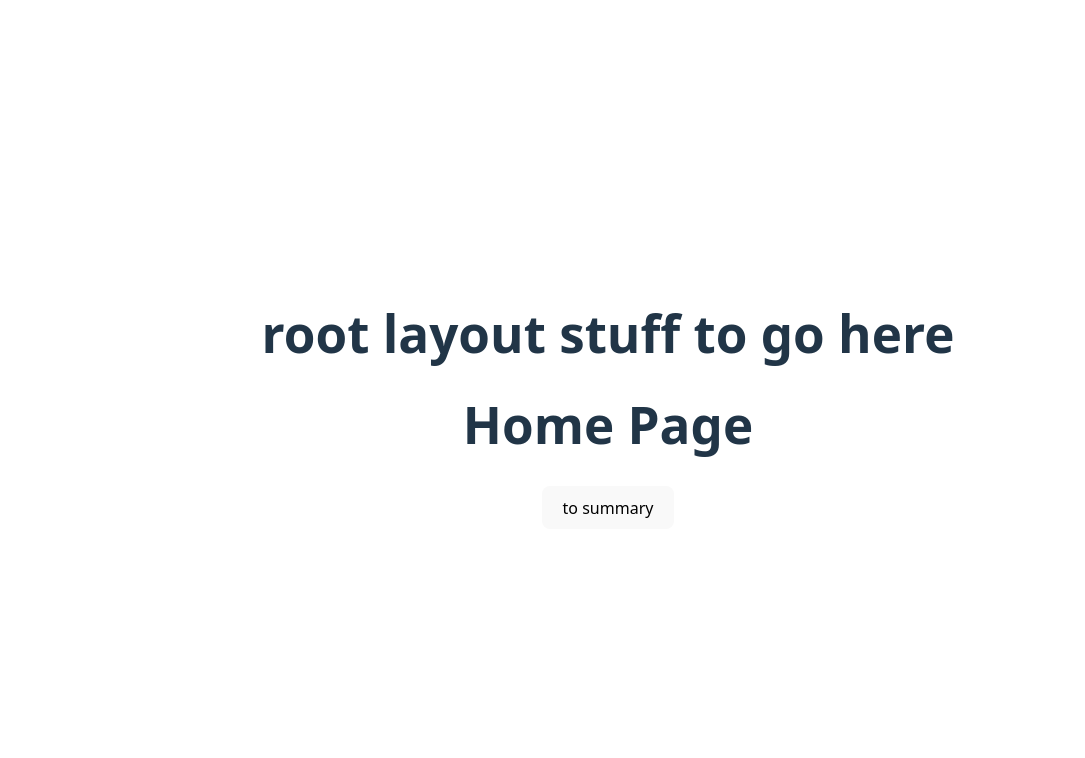
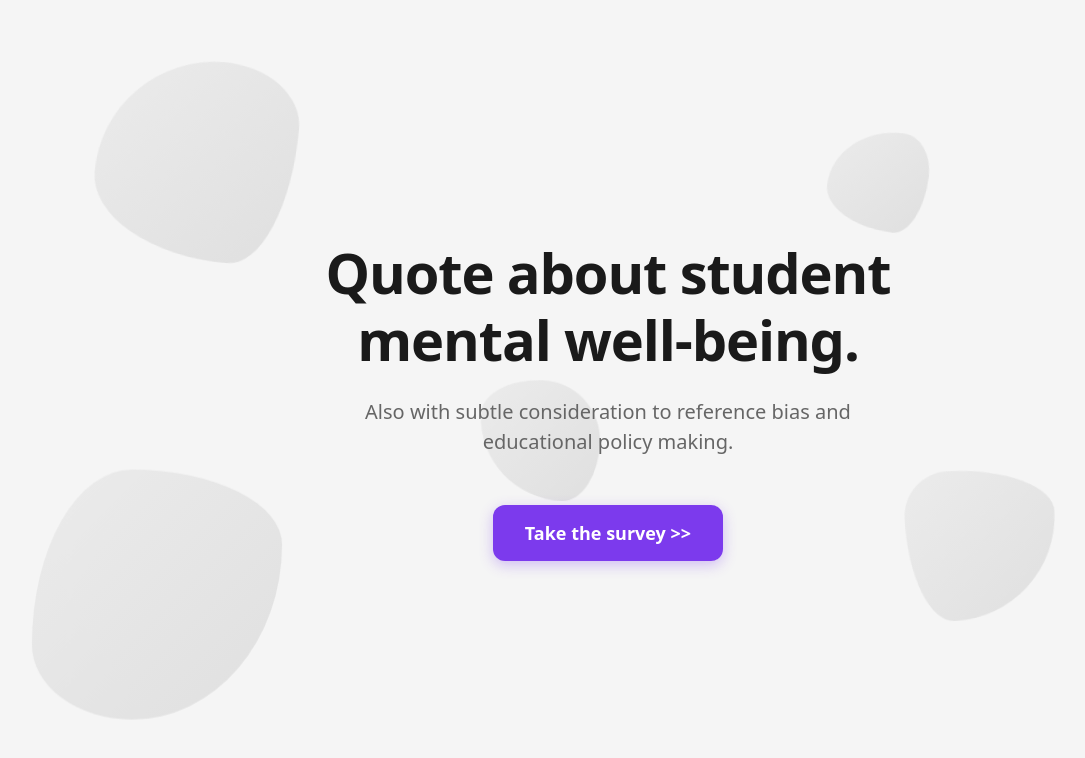
Before and after one commit to SauravK12/705_backend, a React (Vite) app in the folder client/: page / in a window 1280 px wide. Shown: the top 758 px of the page, without its empty margins (32-1117 px from the left). Built offline with nearby package versions, Linux system fonts and the light colour scheme.

Commit message:
feat: added home page layout

```diff
--- /dev/null
+++ b/client/src/pages/HomePage.css
@@ -0,0 +1,257 @@
+.homepage {
+  position: fixed;
+  top: 0;
+  left: 0;
+  width: 100vw;
+  height: 100vh;
+  background-color: #f5f5f5;
+  overflow: hidden;
+  display: flex;
+  align-items: center;
+  justify-content: center;
+  padding: 2rem 1rem;
+  box-sizing: border-box;
+  z-index: 9999;
+}
+
+.background-shapes {
+  position: absolute;
+  top: 0;
+  left: 0;
+  width: 100%;
+  height: 100%;
+  z-index: 1;
+  pointer-events: none;
+}
+
+.shape {
+  position: absolute;
+  background: linear-gradient(135deg, #e5e5e5, #d1d1d1);
+  border-radius: 50%;
+  opacity: 0.6;
+  animation: float 20s infinite ease-in-out;
+}
+
+.shape-1 {
+  width: 200px;
+  height: 200px;
+  top: 10%;
+  left: 10%;
+  animation-delay: 0s;
+  border-radius: 60% 40% 30% 70% / 60% 30% 70% 40%;
+}
+
+.shape-2 {
+  width: 150px;
+  height: 150px;
+  top: 60%;
+  right: 15%;
+  animation-delay: -5s;
+  border-radius: 30% 70% 70% 30% / 30% 30% 70% 70%;
+}
+
+.shape-3 {
+  width: 100px;
+  height: 100px;
+  top: 20%;
+  right: 25%;
+  animation-delay: -10s;
+  border-radius: 70% 30% 30% 70% / 60% 40% 60% 40%;
+}
+
+.shape-4 {
+  width: 250px;
+  height: 250px;
+  bottom: 10%;
+  left: 5%;
+  animation-delay: -15s;
+  border-radius: 40% 60% 60% 40% / 70% 30% 70% 30%;
+}
+
+.shape-5 {
+  width: 120px;
+  height: 120px;
+  top: 50%;
+  left: 40%;
+  animation-delay: -7s;
+  border-radius: 50% 50% 30% 70% / 30% 50% 50% 70%;
+}
+
+@keyframes float {
+  0%, 100% {
+    transform: translateY(0px) rotate(0deg);
+  }
+  25% {
+    transform: translateY(-20px) rotate(5deg);
+  }
+  50% {
+    transform: translateY(-10px) rotate(-3deg);
+  }
+  75% {
+    transform: translateY(-30px) rotate(7deg);
+  }
+}
+
+.content-container {
+  position: relative;
+  z-index: 2;
+  max-width: 800px;
+  width: 100%;
+  text-align: center;
+}
+
+.main-content {
+  padding: 2rem;
+}
+
+.headline {
+  font-size: clamp(2.5rem, 5vw, 3.5rem);
+  font-weight: 700;
+  color: #1a1a1a;
+  margin: 0 0 1.5rem 0;
+  line-height: 1.2;
+  letter-spacing: -0.02em;
+}
+
+.subtext {
+  font-size: clamp(1.1rem, 2.5vw, 1.25rem);
+  color: #666666;
+  margin: 0 0 3rem 0;
+  line-height: 1.5;
+  max-width: 600px;
+  margin-left: auto;
+  margin-right: auto;
+}
+
+.cta-link {
+  text-decoration: none;
+  display: inline-block;
+}
+
+.cta-button {
+  background: #7c3aed;
+  color: white;
+  border: none;
+  padding: 1rem 2rem;
+  font-size: 1.125rem;
+  font-weight: 600;
+  border-radius: 12px;
+  cursor: pointer;
+  box-shadow: 0 4px 14px rgba(124, 58, 237, 0.3);
+  transition: all 0.3s cubic-bezier(0.4, 0, 0.2, 1);
+  position: relative;
+  overflow: hidden;
+}
+
+.cta-button::before {
+  content: '';
+  position: absolute;
+  top: 0;
+  left: -100%;
+  width: 100%;
+  height: 100%;
+  background: linear-gradient(90deg, transparent, rgba(255, 255, 255, 0.2), transparent);
+  transition: left 0.5s;
+}
+
+.cta-button:hover {
+  background: #6d28d9;
+  transform: translateY(-2px);
+  box-shadow: 0 8px 25px rgba(124, 58, 237, 0.4);
+}
+
+.cta-button:hover::before {
+  left: 100%;
+}
+
+.cta-button:active {
+  transform: translateY(0);
+  box-shadow: 0 4px 14px rgba(124, 58, 237, 0.3);
+}
+
+.cta-button:focus-visible {
+  outline: 2px solid #7c3aed;
+  outline-offset: 2px;
+}
+
+@media (max-width: 768px) {
+  .homepage {
+    padding: 1rem;
+  }
+
+  .main-content {
+    padding: 1rem;
+  }
+
+  .headline {
+    margin-bottom: 1rem;
+  }
+
+  .subtext {
+    margin-bottom: 2rem;
+  }
+
+  .cta-button {
+    padding: 0.875rem 1.5rem;
+    font-size: 1rem;
+  }
+
+  .shape-1, .shape-4 {
+    width: 150px;
+    height: 150px;
+  }
+
+  .shape-2, .shape-3, .shape-5 {
+    width: 80px;
+    height: 80px;
+  }
+}
+
+@media (max-width: 480px) {
+  .homepage {
+    padding: 0.5rem;
+  }
+
+  .cta-button {
+    padding: 0.75rem 1.25rem;
+    font-size: 0.95rem;
+  }
+
+  .shape-1, .shape-4 {
+    width: 100px;
+    height: 100px;
+  }
+
+  .shape-2, .shape-3, .shape-5 {
+    width: 60px;
+    height: 60px;
+  }
+}
+
+@media (prefers-reduced-motion: reduce) {
+  .shape {
+    animation: none;
+  }
+
+  .cta-button {
+    transition: none;
+  }
+
+  .cta-button:hover {
+    transform: none;
+  }
+}
+
+@media (max-width: 1024px) and (orientation: landscape) {
+  .homepage {
+    padding: 1rem;
+  }
+
+  .headline {
+    font-size: 2.5rem;
+  }
+
+  .subtext {
+    margin-bottom: 2rem;
+  }
+}
--- a/client/src/pages/HomePage.jsx
+++ b/client/src/pages/HomePage.jsx
@@ -1,14 +1,34 @@
 import { Link } from 'react-router-dom';
+import './HomePage.css';
 
 function HomePage() {
   return (
-    <div>
-        <h1>Home Page</h1>
-        <Link to="/summary">
-            <button>
-                to summary
+    <div className="homepage">
+      <div className="background-shapes">
+        <div className="shape shape-1"></div>
+        <div className="shape shape-2"></div>
+        <div className="shape shape-3"></div>
+        <div className="shape shape-4"></div>
+        <div className="shape shape-5"></div>
+      </div>
+
+      <div className="content-container">
+        <main className="main-content">
+          <h1 className="headline">
+            Quote about student mental well-being.
+          </h1>
+
+          <p className="subtext">
+            Also with subtle consideration to reference bias and educational policy making.
+          </p>
+
+          <Link to="/consent" className="cta-link">
+            <button className="cta-button" aria-label="Start the survey">
+              Take the survey &gt;&gt;
             </button>
-        </Link>
+          </Link>
+        </main>
+      </div>
     </div>
   );
 }
```
Also changed, not shown: 1 other file (tests, documents, lock files or other folders).
